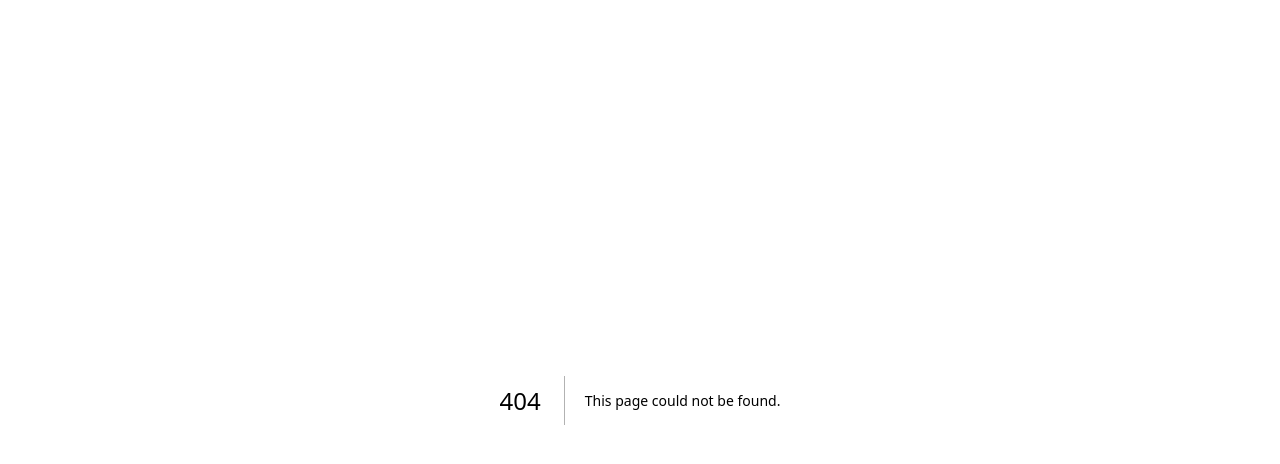
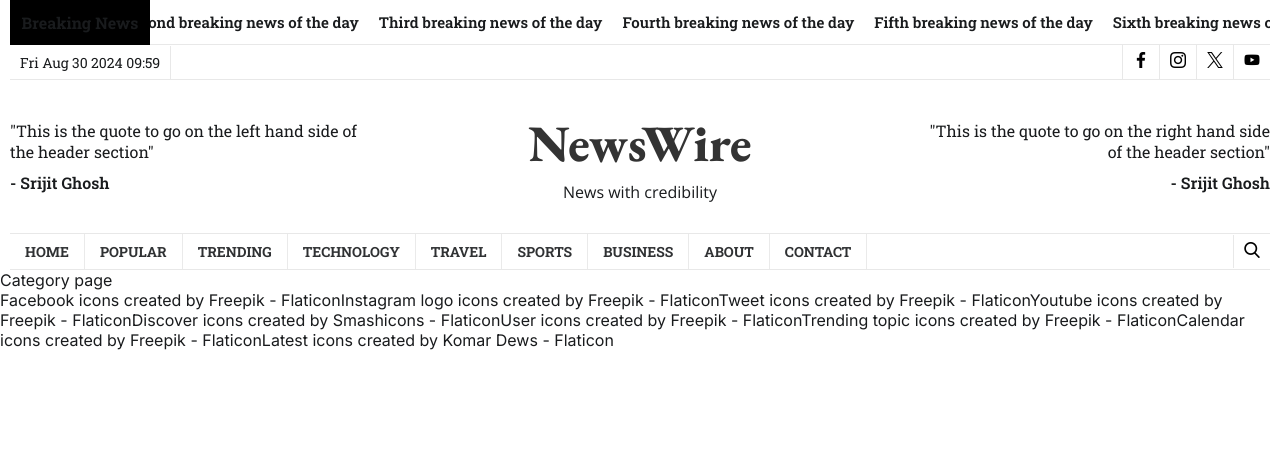
Before and after one commit to srijit1605/communicationWire, a Next.js app in the folder news-wire/: page /1 in a window 1280 px wide. Before the commit this address had no page. Shown: the top 464 px of the page. Built offline with nearby package versions, Linux system fonts and the light colour scheme.

Commit message:
structural modifications

```diff
--- /dev/null
+++ b/news-wire/app/[category]/page.js
@@ -0,0 +1,9 @@
+import React from 'react'
+
+const page = () => {
+  return (
+    <div>Category page</div>
+  )
+}
+
+export default page
--- a/news-wire/app/globals.css
+++ b/news-wire/app/globals.css
@@ -89,8 +89,8 @@ body {
   overflow-x: hidden;
 }
 
-body {
-  color: rgb(var(--foreground-rgb));
+body, div, p, a, h1, h2, h3, h4, h5, h6 {
+  color: #191b1d;
 }
 
 a {
--- a/news-wire/app/layout.js
+++ b/news-wire/app/layout.js
@@ -1,17 +1,23 @@
 import { Inter } from "next/font/google";
 import "./globals.css";
+import Header from "@/components/Header/Header";
+import Footer from "@/components/Footer/Footer";
 
 const inter = Inter({ subsets: ["latin"] });
 
 export const metadata = {
-  title: "Create Next App",
-  description: "Generated by create next app",
+  title: "NewsWire",
+  description: "news with credibility",
 };
 
 export default function RootLayout({ children }) {
   return (
     <html lang="en">
-      <body className={inter.className}>{children}</body>
+      <body className={inter.className}>
+        <Header/>
+        <main>{children}</main>
+        <Footer/>
+        </body>
     </html>
   );
 }
--- a/news-wire/components/Header/Navbar/Navbar.jsx
+++ b/news-wire/components/Header/Navbar/Navbar.jsx
@@ -7,13 +7,13 @@ import { Button } from 'react-bootstrap'
 const Navbar = () => {
   const [isSearch, setIsSearch] = useState(false)
   const [searchItem, setSearchItem] = useState('')
-  const navItems = ['Home', 'Popular', 'Trending', 'Technology', 'Travel', 'Sports', 'Business', 'About', 'Contact']
+  const navItems = ['home', 'popular', 'trending', 'technology', 'travel', 'sports', 'business', 'about', 'contact']
 
   console.log('searching for', searchItem)
   return (
     <div  className={styles.navbar}>
         <div className={styles.navList}>{navItems.map((item, key) => (
-            <div className={styles.navitem} key={key}>{item}</div>))}
+            <div className={styles.navitem} key={key}><a className={styles.navItemText} href={item == 'home'? '/' : item}>{item}</a></div>))}
         </div>
         <div className={styles.searchIcon}>
           <img onClick={()=>{setIsSearch(!isSearch)}} src='/static/img/search.png' height={16} alt='search'/>
--- a/news-wire/components/Header/Navbar/Navbar.module.css
+++ b/news-wire/components/Header/Navbar/Navbar.module.css
@@ -21,6 +21,11 @@
     font-size: 14px;
 }
 
+.navItemText {
+    text-decoration: none;
+    color: #191b1d;
+}
+
 .searchIcon {
     padding: 7px 10px 6px;
     border-left: 1px solid #e8e8e8;
--- a/news-wire/package.json
+++ b/news-wire/package.json
@@ -9,6 +9,7 @@
     "lint": "next lint"
   },
   "dependencies": {
+    "axios": "^1.7.7",
     "bootstrap": "^5.3.3",
     "next": "14.2.7",
     "react": "^18",
```
Also changed, not shown: news-wire/app/article/[id]/page.js (added, +9 -0 lines), news-wire/app/page.js (+26 -6 lines), 2 other files (tests, documents, lock files or other folders).
